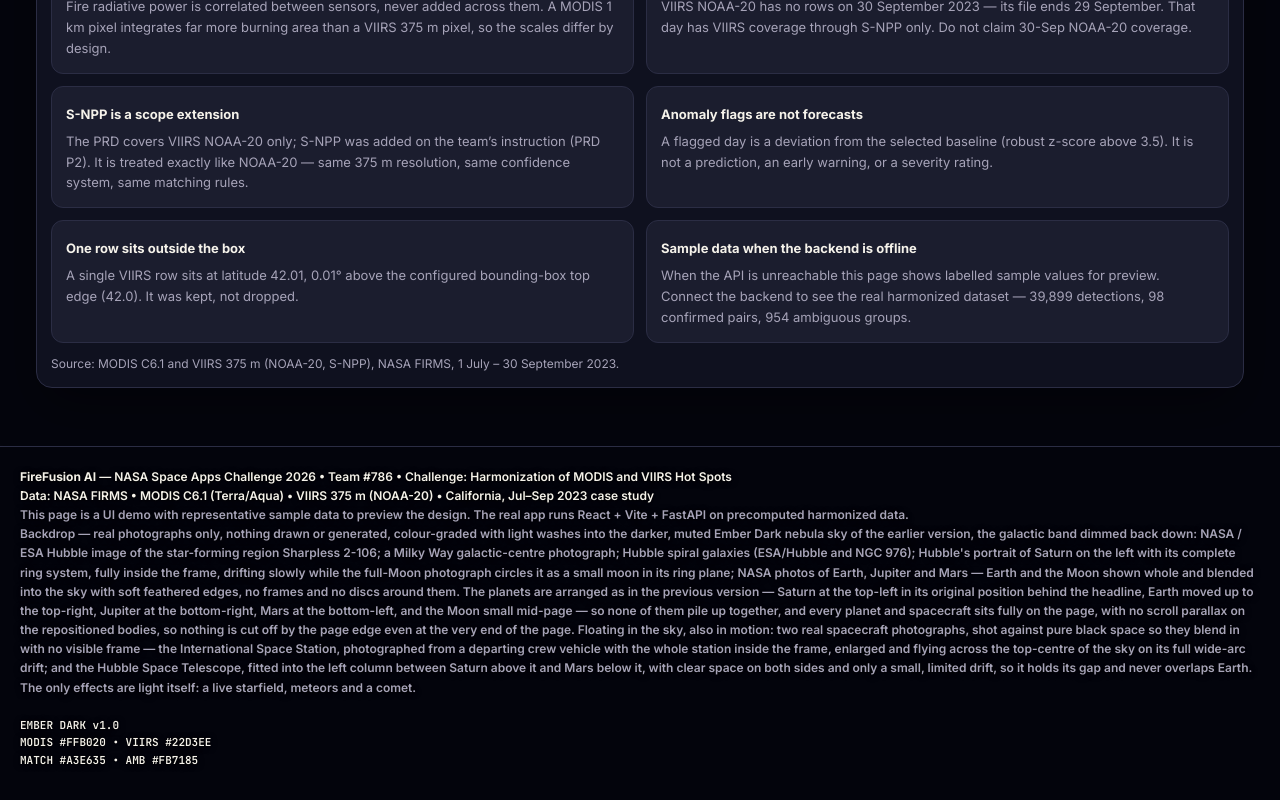
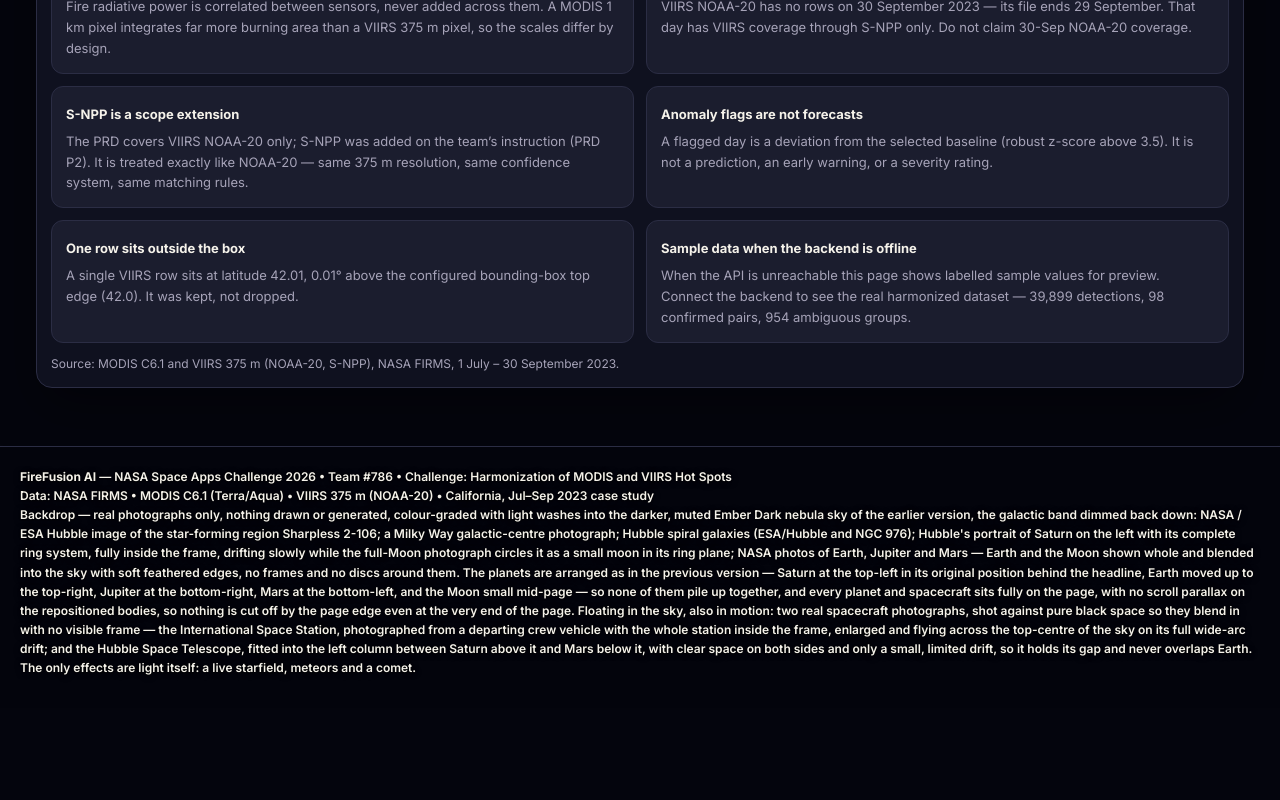
Before and after one commit to hina971/HR-PyroVanta, a React (Vite) app in the folder frontend/: page / in a window 1280 px wide. Shown: the part 2676-3476 px from the top of the page. After the commit the page ends 3384 px from the top, so only its background shows below. Built offline with nearby package versions, Linux system fonts and the light colour scheme; no server answers; a web font is replaced by a local one.

Commit message:
Revise footer content for clarity and relevance
Updated footer text to remove demo references and retain only project-related information.

```diff
--- a/frontend/src/components/Footer.tsx
+++ b/frontend/src/components/Footer.tsx
@@ -1,6 +1,6 @@
-// Footer — attribution, products, limitations, and the demo's photo
-// credits, copied EXACTLY from the approved demo. Do not edit the
-// credit text: every space photograph is real, and its source is named.
+// Footer — attribution and the real photo credits.
+// The demo text is removed; only the project lines and the
+// reference-images description remain.
 export default function Footer() {
   return (
     <footer>
@@ -13,13 +13,7 @@ export default function Footer() {
           Data: NASA FIRMS • MODIS C6.1 (Terra/Aqua) • VIIRS 375 m (NOAA-20) •
           California, Jul–Sep 2023 case study
           <br />
-          <span style={{ color: 'var(--muted)' }}>
-            This page is a UI demo with representative sample data to preview the
-            design. The real app runs React + Vite + FastAPI on precomputed
-            harmonized data.
-          </span>
-          <br />
-          <span style={{ color: 'var(--muted)' }}>
+          <span style={{ color: 'var(--text)' }}>
             Backdrop — real photographs only, nothing drawn or generated,
             colour-graded with light washes into the darker, muted Ember Dark
             nebula sky of the earlier version, the galactic band dimmed back down:
@@ -49,13 +43,6 @@ export default function Footer() {
             starfield, meteors and a comet.
           </span>
         </div>
-        <div className="mono" style={{ fontSize: 11 }}>
-          EMBER DARK v1.0
-          <br />
-          MODIS #FFB020 • VIIRS #22D3EE
-          <br />
-          MATCH #A3E635 • AMB #FB7185
-        </div>
       </div>
     </footer>
   )
```
